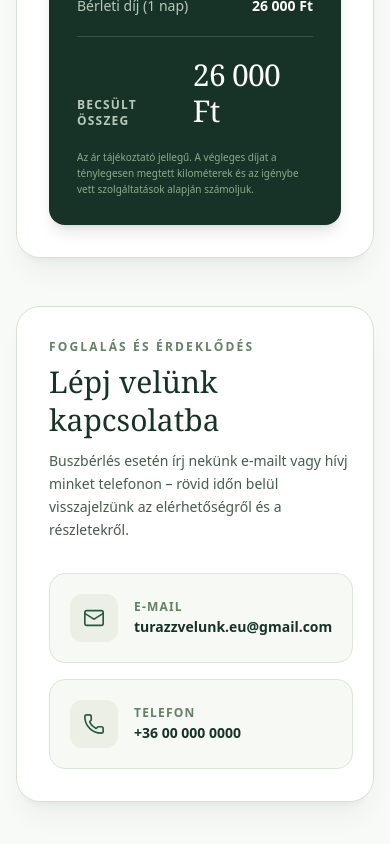
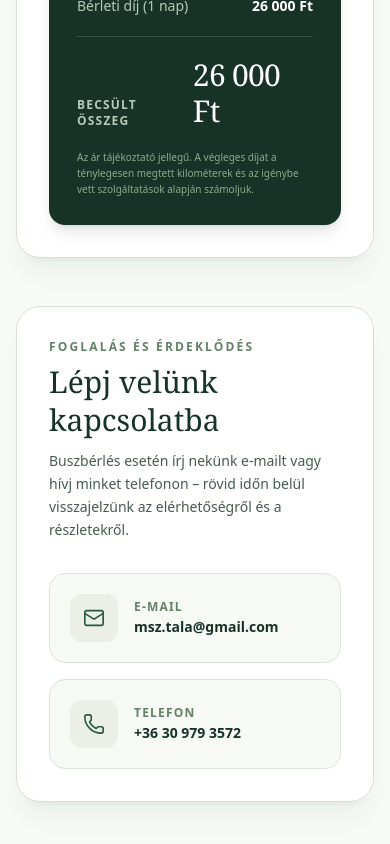
Before and after one commit to zoltannyiri/turazzvelunk, a React (Vite) app: page /bus-rental in a window 390 px wide. Shown: the part 2599-3443 px from the top of the page. Built offline with nearby package versions, Linux system fonts and the light colour scheme.

Commit message:
phone & email update

```diff
--- a/src/screens/busrentalscreen/BusRentalScreen.jsx
+++ b/src/screens/busrentalscreen/BusRentalScreen.jsx
@@ -262,7 +262,7 @@ const BusRentalScreen = () => {
             <div className="lg:col-span-7">
               <div className="grid sm:grid-cols-2 gap-4">
                 <a
-                  href="mailto:turazzvelunk.eu@gmail.com"
+                  href="mailto:msz.tala@gmail.com"
                   className="flex items-center gap-4 p-5 rounded-2xl bg-[#f7f9f5] border border-[#dce5d8] hover:border-[#98ad98] hover:shadow-md transition group"
                 >
                   <div className="w-12 h-12 rounded-xl bg-[#ecefe6] text-[#275940] flex items-center justify-center shrink-0 group-hover:bg-[#275940] group-hover:text-white transition-colors">
@@ -270,12 +270,12 @@ const BusRentalScreen = () => {
                   </div>
                   <div>
                     <div className="text-xs font-bold uppercase tracking-widest text-[#648067] mb-0.5">E-mail</div>
-                    <div className="text-sm font-semibold text-[#173327]">turazzvelunk.eu@gmail.com</div>
+                    <div className="text-sm font-semibold text-[#173327]">msz.tala@gmail.com</div>
                   </div>
                 </a>
 
                 <a
-                  href="tel:+36000000000"
+                  href="tel:+36309793572"
                   className="flex items-center gap-4 p-5 rounded-2xl bg-[#f7f9f5] border border-[#dce5d8] hover:border-[#98ad98] hover:shadow-md transition group"
                 >
                   <div className="w-12 h-12 rounded-xl bg-[#ecefe6] text-[#275940] flex items-center justify-center shrink-0 group-hover:bg-[#275940] group-hover:text-white transition-colors">
@@ -283,7 +283,7 @@ const BusRentalScreen = () => {
                   </div>
                   <div>
                     <div className="text-xs font-bold uppercase tracking-widest text-[#648067] mb-0.5">Telefon</div>
-                    <div className="text-sm font-semibold text-[#173327]">+36 00 000 0000</div>
+                    <div className="text-sm font-semibold text-[#173327]">+36 30 979 3572</div>
                   </div>
                 </a>
               </div>
```
